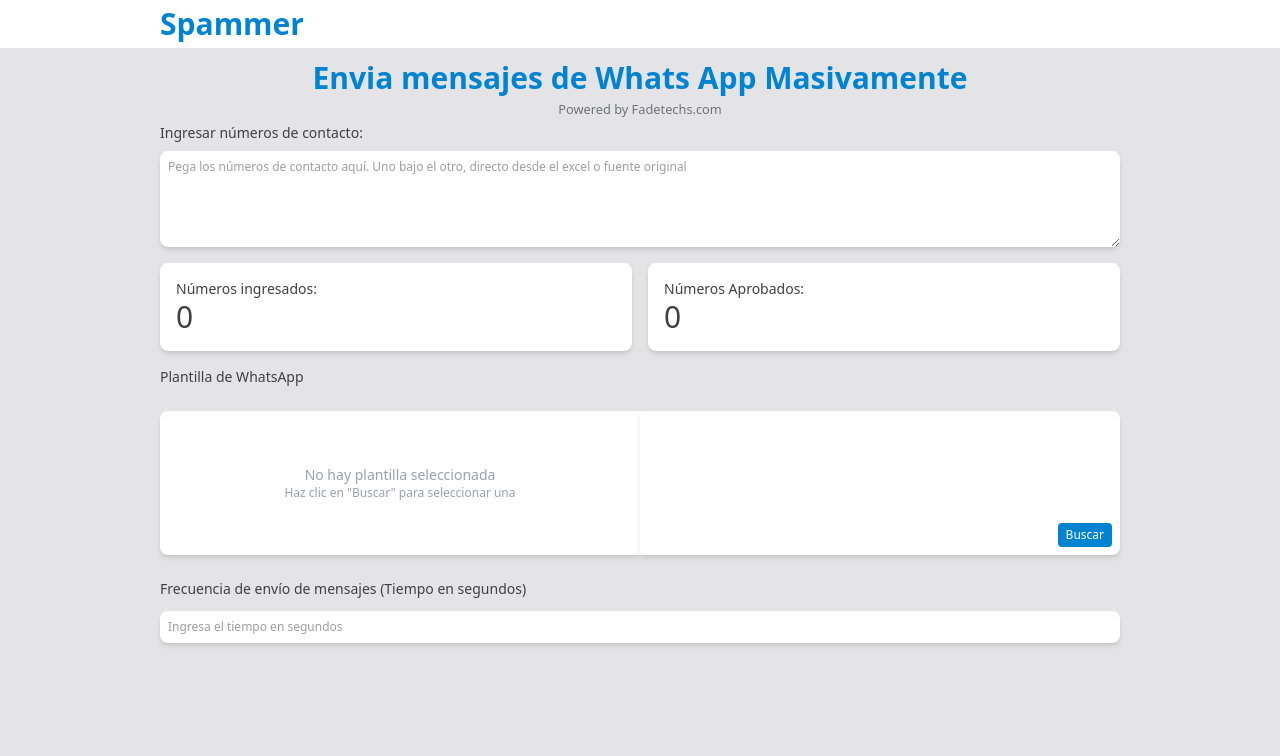
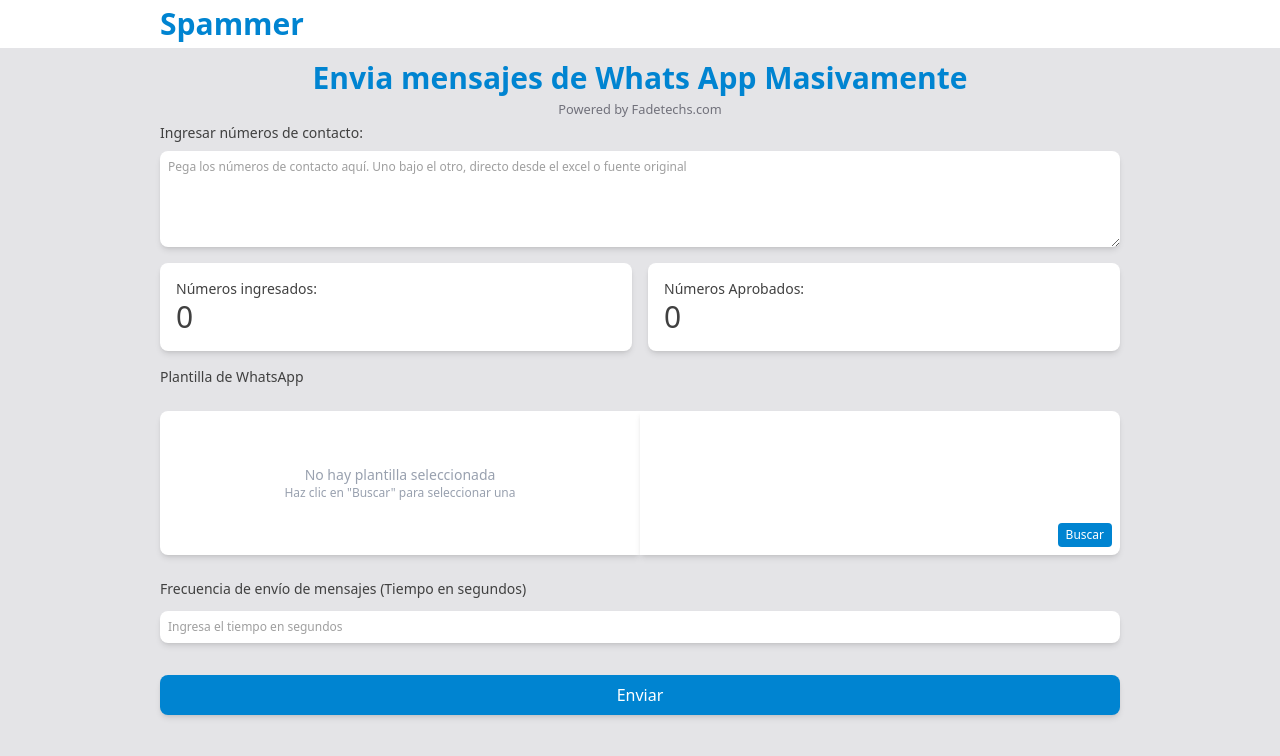
Before and after one commit to EricMartinezLabrin/spammer, a React (Vite) app: page / in a window 1280 px wide. Shown: the top 756 px of the page. Built offline with nearby package versions, Linux system fonts and the light colour scheme; no server answers.

Commit message:
feat: agregar botón de envío en el componente Main

```diff
--- a/src/components/Main.jsx
+++ b/src/components/Main.jsx
@@ -164,6 +164,13 @@ export default function Main() {
           setSelectedTemplate={setSelectedTemplate}
           selectedTemplate={selectedTemplate}
         />
+
+        <button
+          className='bg-sky-600 text-white rounded-md p-2 shadow-md'
+          type='submit'
+        >
+          Enviar
+        </button>
       </form>
     </main>
   );
```
